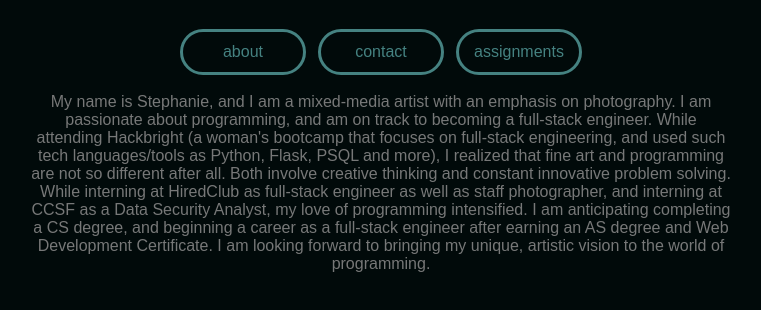
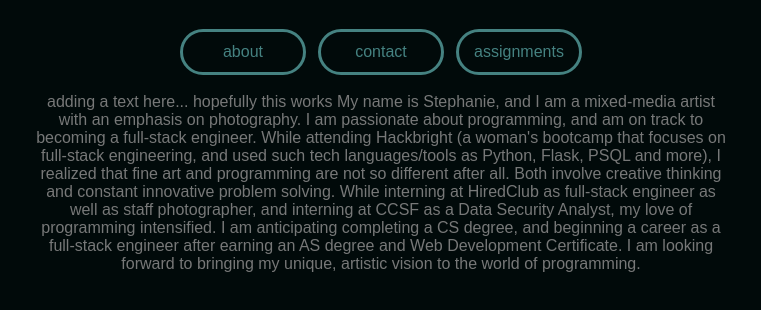
Before and after one commit to thinthread/cnit_132a_homework, a plain HTML site: page index.html in a window 1280 px wide. Shown: the part 126-436 px from the top of the page, without its empty margins (259-1020 px from the left). Drawn offline with Linux system fonts and the light colour scheme.

Commit message:
4th push on index, changes not showing on github

```diff
--- a/index.html
+++ b/index.html
@@ -32,6 +32,11 @@
 	<main>
 		<p>
 
+
+			adding a text here... hopefully this works
+
+
+
 			My name is Stephanie, and I am a mixed-media artist with an emphasis on photography.  I am passionate about programming, and am on track to becoming a full-stack engineer.  While attending Hackbright (a woman's bootcamp that focuses on full-stack engineering, and used such tech languages/tools as Python, Flask, PSQL and more), I realized that fine art and programming are not so different after all.  Both involve creative thinking and constant innovative problem solving.  While interning at HiredClub as full-stack engineer as well as staff photographer, and interning at CCSF as a Data Security Analyst, my love of programming intensified.  I am anticipating completing a CS degree, and beginning a career as a full-stack engineer after earning an AS degree and Web Development Certificate.  I am looking forward to bringing my unique, artistic vision to the world of programming.
 
 		</p>
```
